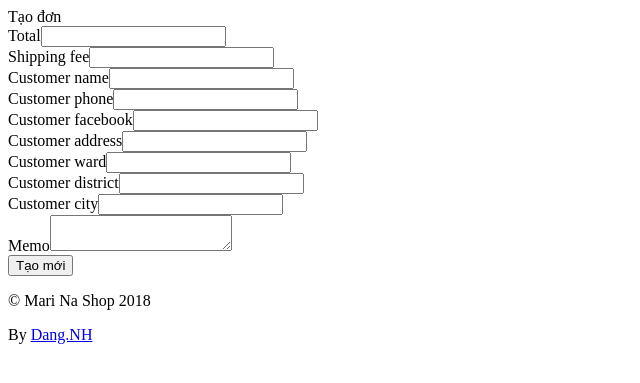
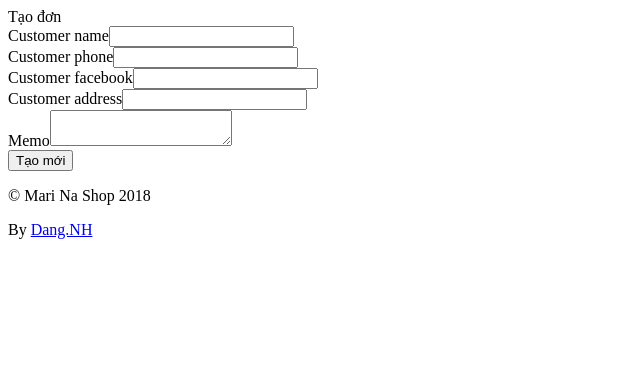
Before and after one commit to socrec/marina, a Yii app: template backend/views/order/create.php in a window 1280 px wide. Shown: the top 383 px of the page, without its empty margins (0-640 px from the left). Run offline with PHP 8.4 and a stand-in for Yii, Linux system fonts and the light colour scheme; the template is opened without the code that fills it, so the values that code supplies are empty; form fields are guessed from the names that the template uses; some libraries are stand-ins or nearby versions.

Commit message:
Hide orders attributes

```diff
--- a/backend/views/order/create.php
+++ b/backend/views/order/create.php
@@ -30,15 +30,15 @@ $this->params['breadcrumbs'][] = $this->title;
             <div class="col-md-12">
                 <!-- Tab panes -->
                 <div>
-                    <?= $form->field($model, 'total') ?>
-                    <?= $form->field($model, 'shipping_fee') ?>
+<!--                    --><?//= $form->field($model, 'total') ?>
+<!--                    --><?//= $form->field($model, 'shipping_fee') ?>
                     <?= $form->field($model, 'customer_name') ?>
                     <?= $form->field($model, 'customer_phone') ?>
                     <?= $form->field($model, 'customer_facebook') ?>
                     <?= $form->field($model, 'customer_address') ?>
-                    <?= $form->field($model, 'customer_ward') ?>
-                    <?= $form->field($model, 'customer_district') ?>
-                    <?= $form->field($model, 'customer_city') ?>
+<!--                    --><?//= $form->field($model, 'customer_ward') ?>
+<!--                    --><?//= $form->field($model, 'customer_district') ?>
+<!--                    --><?//= $form->field($model, 'customer_city') ?>
                     <?= $form->field($model, 'memo')->textarea() ?>
                 </div>
                 <div class="form-group">
--- a/composer.json
+++ b/composer.json
@@ -31,7 +31,7 @@
     "extra": {
         "asset-installer-paths": {
             "npm-asset-library": "vendor/npm",
-            "bower-asset-library": "vendor/bower"
+            "bower-asset-library": "vendor/bower-asset"
         }
     }
 }
```
Also changed, not shown: backend/views/order/update.php (+5 -5 lines), backend/views/order/view.php (+5 -5 lines).
